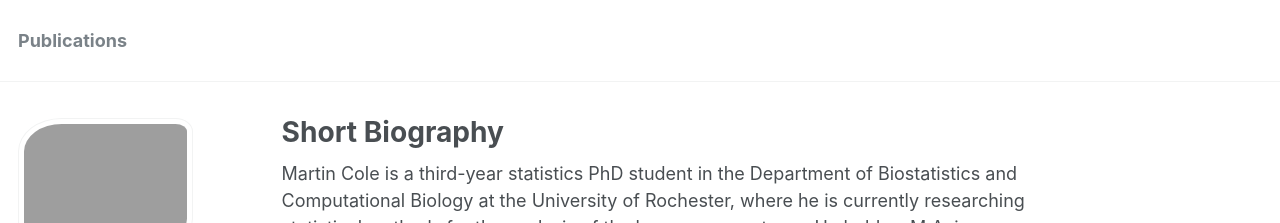
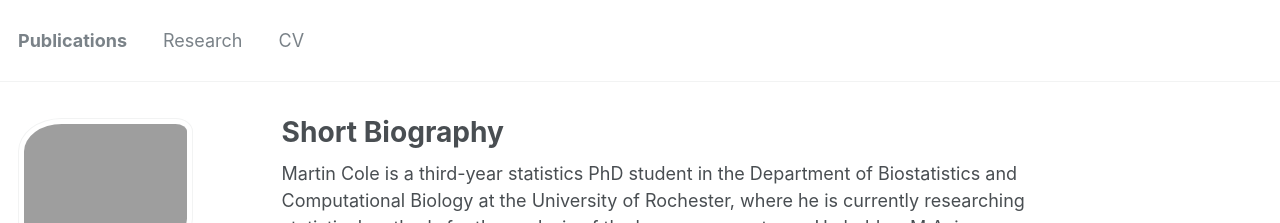
Before and after one commit to MartyCole/martycole.github.io, a Jekyll site: the page built from _pages/about.md, in a window 1280 px wide and 1042 px high. Shown: the top 223 px of the window. Built offline with Jekyll 4.4.1, drawn with Linux system fonts in a browser that asks for light colours; some web fonts are replaced.

Commit message:
Update navigation.yml

```diff
--- a/_data/navigation.yml
+++ b/_data/navigation.yml
@@ -2,3 +2,7 @@
 main:
   - title: "Publications"
     url: "/#test"
+  - title: "Research"
+    url: "/#test"
+  - title: "CV"
+    url: "/#test"
```
